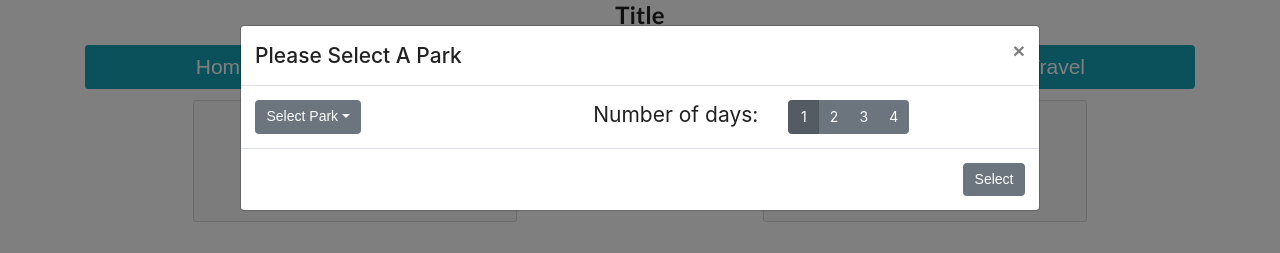
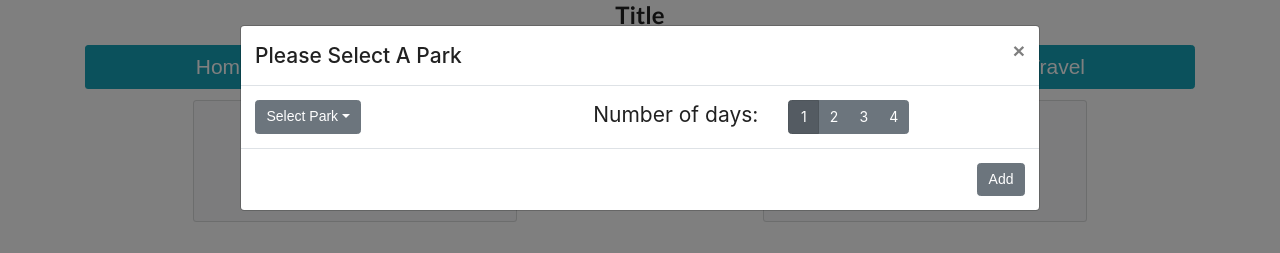
Before and after one commit to MD-Lawson/park-calculator, a React (Create React App) app: page / in a window 1280 px wide. Both pictures are taken after a click on the button 308 px from the left and 309 px from the top of the page. Shown: the top 253 px of the page. Built offline with nearby package versions, Linux system fonts and the light colour scheme.

Commit message:
Added functionality to add park button

```diff
--- a/src/Home/Home.js
+++ b/src/Home/Home.js
@@ -13,11 +13,13 @@ class Home extends React.Component {
             numChild: 0,
             modalShow: false,
             dropDownText: "Select Park",
+            numDays: 1,
         }
         this.handlePlusorMinusClick = this.handlePlusorMinusClick.bind(this);
         this.handleModal = this.handleModal.bind(this);
         this.handleDropdownSelect = this.handleDropdownSelect.bind(this);
         this.handleDayRadio = this.handleDayRadio.bind(this);
+        this.handleAddPark = this.handleAddPark.bind(this);
     }
 
     handlePlusorMinusClick(adults, plus) {
@@ -32,11 +34,19 @@ class Home extends React.Component {
         }
     }
 
-    handleModal(show) {
+    handleModal(show, isAdd) {
+        if(isAdd) this.handleAddPark()
         this.setState({
             modalShow: show,
             dropDownText: "Select Park",
          })
+    }
+
+    handleAddPark() {
+        var parkTitle = this.state.dropDownText;
+        var numDays = this.state.numDays;
+
+        console.log(`Park title is ${parkTitle} and number of days is ${numDays}`)
     }
 
     handleDropdownSelect(eventKey){
@@ -46,7 +56,9 @@ class Home extends React.Component {
     }
 
     handleDayRadio(value){
-        console.log(value);
+        this.setState({
+            numDays: value,
+        })
     }
 
     render() {
--- a/src/Home/addPark.js
+++ b/src/Home/addPark.js
@@ -19,7 +19,7 @@ function AddPark(props) {
                 <Button variant='secondary' style={{
                     'float': 'right', 'borderRadius': '50%', 'width': '4.5em',
                     'height': '4.5em',
-                }} onClick={() => props.handleModal(true)}> <FontAwesomeIcon icon='plus' size='3x' />
+                }} onClick={() => props.handleModal(true, false)}> <FontAwesomeIcon icon='plus' size='3x' />
                 </Button>
             </Col>
             <Col>
@@ -30,7 +30,7 @@ function AddPark(props) {
                 }}>Add New Park</p>
             </Col>
 
-            <Modal show={props.show} onHide={() => props.handleModal(false)} size='lg'>
+            <Modal show={props.show} onHide={() => props.handleModal(false, false)} size='lg'>
                 <Modal.Header closeButton>
                     <Modal.Title>Please Select A Park</Modal.Title>
                 </Modal.Header>
@@ -53,8 +53,8 @@ function AddPark(props) {
                     </Row>
                 </Modal.Body>
                 <Modal.Footer>
-                    <Button variant="secondary" onClick={() => props.handleModal(false)}>
-                        Select
+                    <Button variant="secondary" onClick={() => props.handleModal(false, true)}>
+                        Add
                     </Button>
                 </Modal.Footer>
             </Modal>
```
